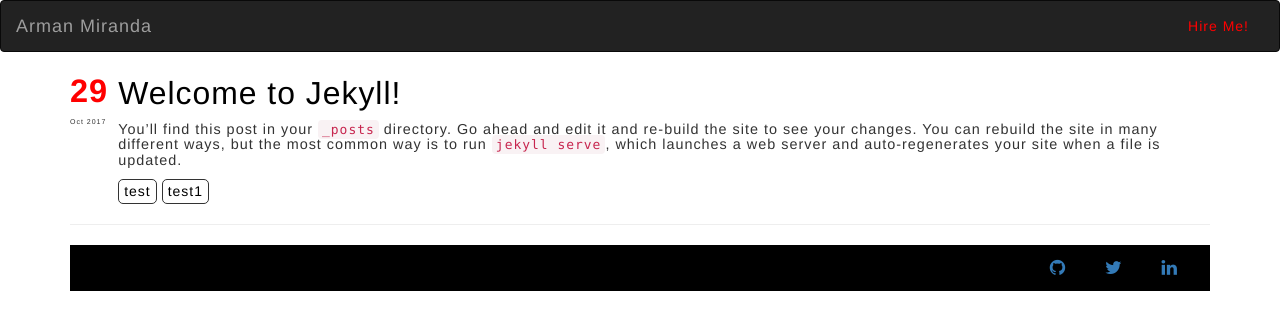
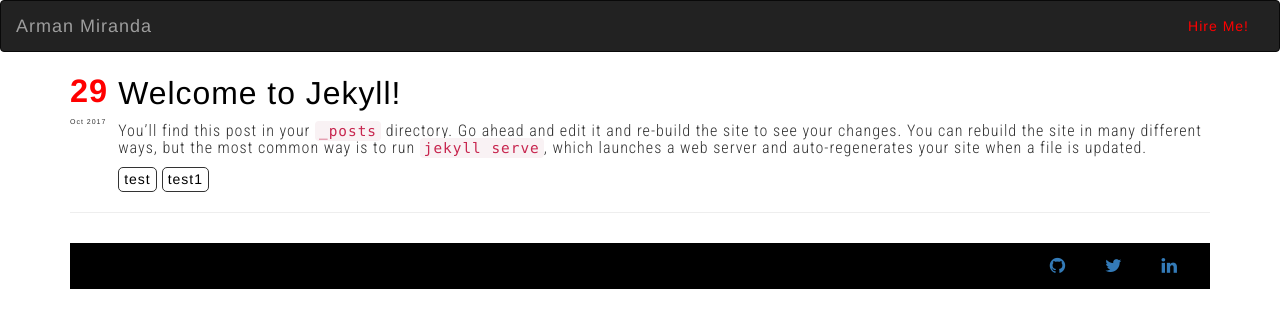
Before and after one commit to armanmiranda/armanmiranda.github.io, a Jekyll site: the page built from index.md, in a window 1280 px wide. Shown: the top 330 px of the page. Built offline with Jekyll 4.4.1, drawn with Linux system fonts in a browser that asks for light colours; nearby versions of some CDN libraries.

Commit message:
add styling to put margin from the main content and the footer

```diff
--- a/_layouts/default.html
+++ b/_layouts/default.html
@@ -6,8 +6,10 @@
 
   <body>
     <div class="container">
+      <div class="main">
         {{ content }}
-        {% include footer.html %}
+      </div>
+      {% include footer.html %}
     </div>
   </body>
 </html>
--- a/css/screen.scss
+++ b/css/screen.scss
@@ -1,14 +1,20 @@
 ---
 ---
 @import "bootstrap";
+@import url('https://fonts.googleapis.com/css?family=Roboto+Condensed:300');
 
 body {
   line-height: 1.2;
   letter-spacing: 1px;
 
   p {
-    font-size: 80%;
+    font-family: 'Roboto Condensed', sans-serif;
+    font-size: 16px;
   }
+}
+
+.main {
+  margin-bottom: 30px;
 }
 
 .date-big {
```
